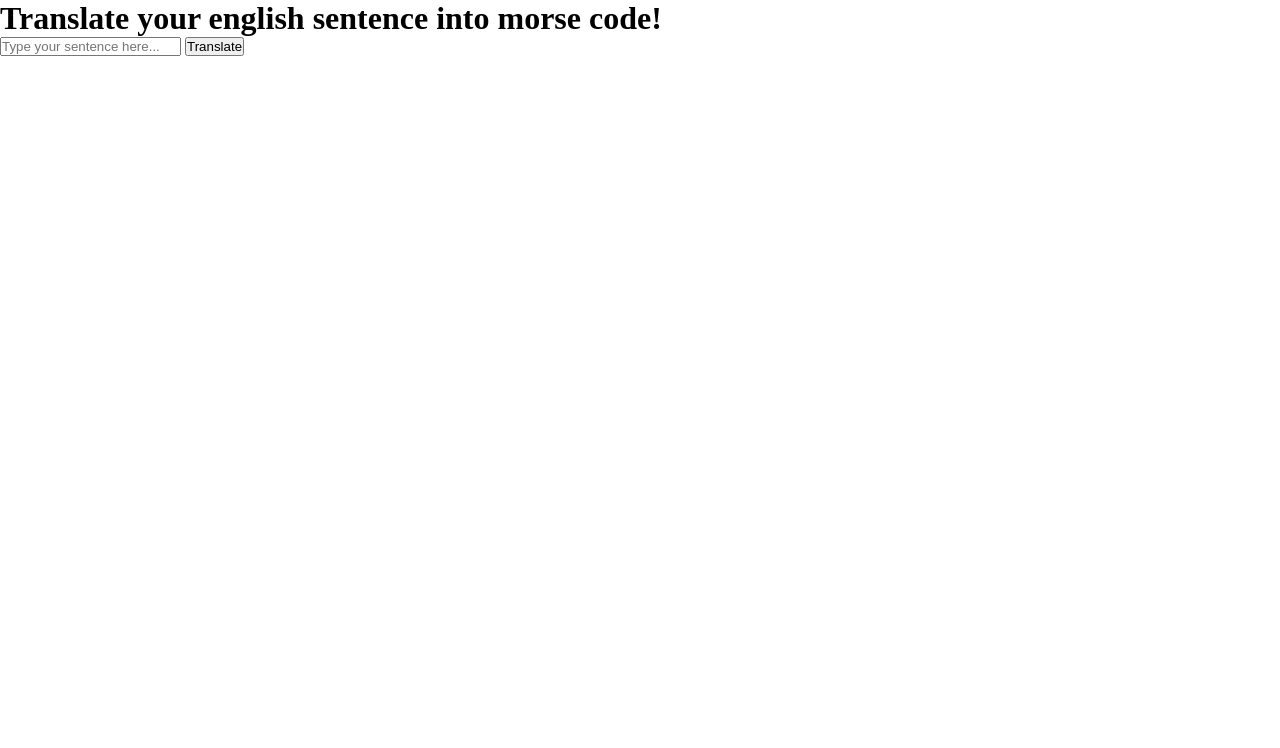
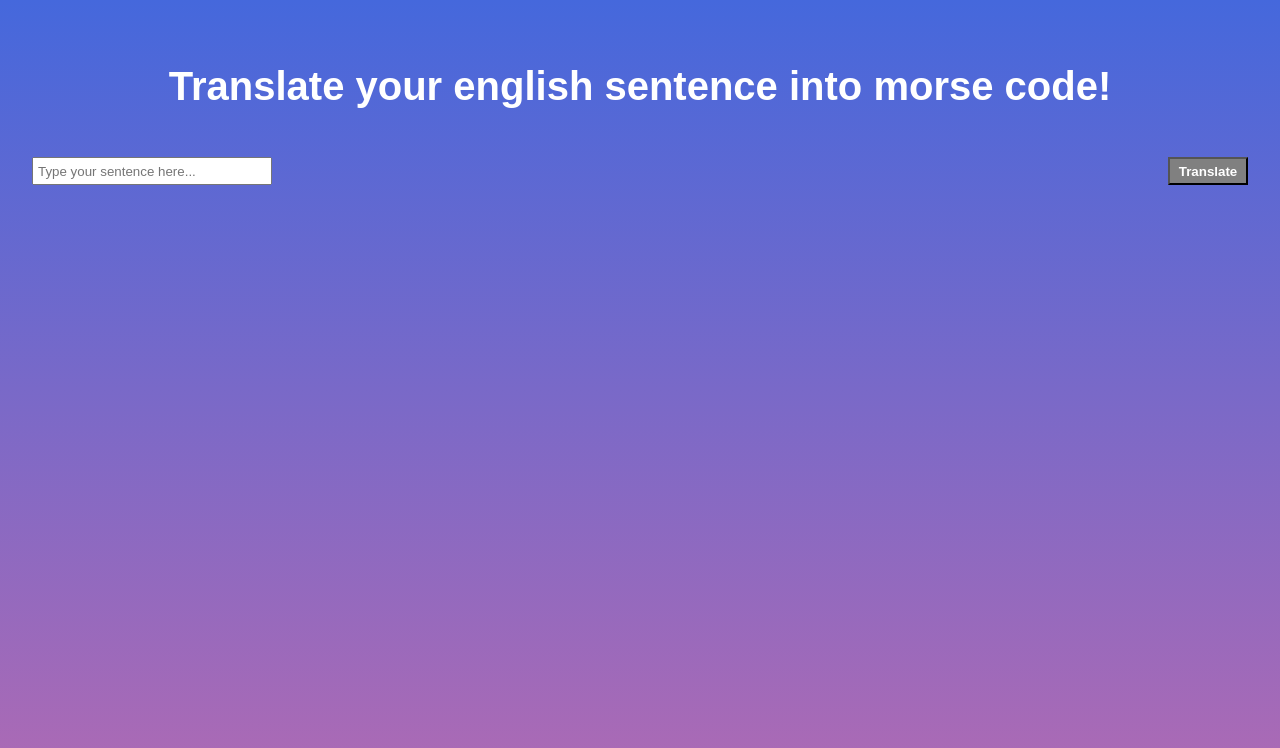
Before and after one commit to kav97/morse-code-translator, a website with bundled scripts: page index.html in a window 1280 px wide. Built offline with nearby package versions, Linux system fonts and the light colour scheme.

Commit message:
added basic styles

```diff
--- a/style.scss
+++ b/style.scss
@@ -3,3 +3,45 @@
     margin: 0;
     box-sizing: border-box;
 }
+
+body {
+    display: flex;
+    flex-direction: column;
+    margin: 4rem 2rem 0 2rem;
+    background-image: linear-gradient(#4568dc, #b06ab3);
+    font-family: Arial, Helvetica, sans-serif;
+
+    h1 {
+        color: white;
+        text-align: center;
+        margin: 0 0 3rem 0;
+        font-size: 2.5rem;
+    }
+
+    .translator-field {
+        margin: 0 0 3rem 0;
+        display: flex;
+        justify-content: space-between;
+
+        .text__field {
+            padding: 0.25rem;
+            height: 1.75rem;
+            width: 15rem;
+        }
+
+        .translator__button {
+            padding: 0.25rem;
+            height: 1.75rem;
+            width: 5rem;
+            background-color: grey;
+            color: white;
+            font-weight: 600;
+        }
+    }
+
+    .translator-presented {
+        color: white;
+        font-size: 1.5rem;
+        text-align: center;
+    }
+}
```
Also changed, not shown: style.css, 1 other file.
